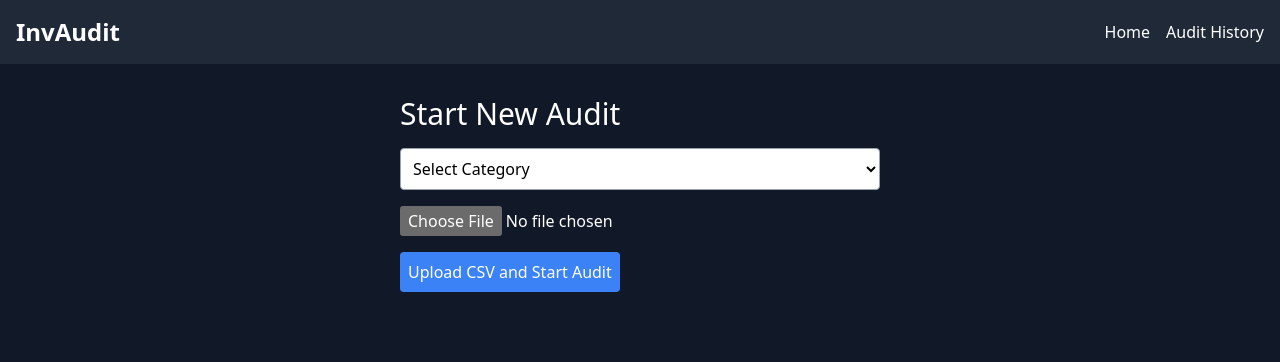
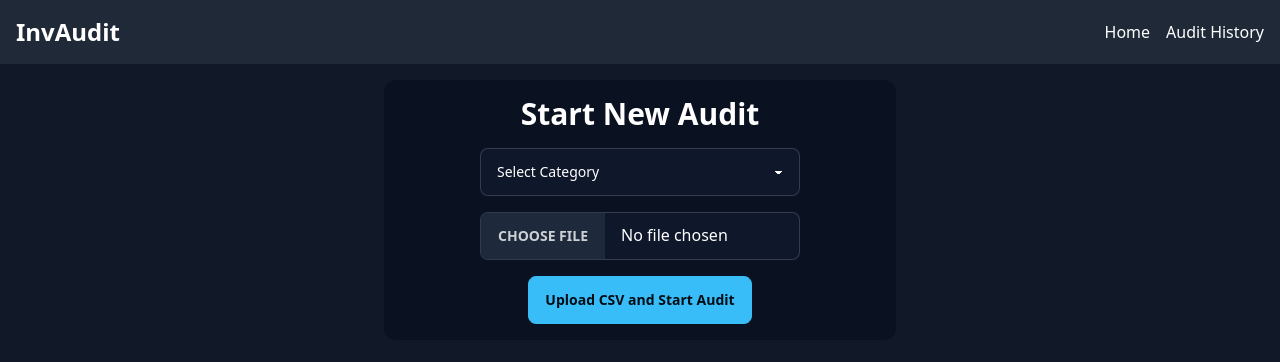
Before and after one commit to Forestbriggs/InvAudit, a React (Vite) app: page / in a window 1280 px wide. Shown: the top 362 px of the page. Built offline with nearby package versions, Linux system fonts and the light colour scheme.

Commit message:
refactored HomePage for daisyui and added validation for form input

```diff
--- a/src/pages/HomePage.tsx
+++ b/src/pages/HomePage.tsx
@@ -7,6 +7,13 @@ const HomePage: React.FC = () => {
     const navigate = useNavigate();
 
     const handleSubmit = async () => {
+        if (file === null) {
+
+            return;
+        } else if (category === '') {
+            return;
+        }
+
         const formData = new FormData();
         formData.append('file', file!);
         formData.append('category', category);
@@ -21,12 +28,12 @@ const HomePage: React.FC = () => {
     };
 
     return (
-        <div className="max-w-lg mx-auto p-4 bg-gray-900 text-white">
-            <h1 className="text-3xl">Start New Audit</h1>
+        <div className="max-w-lg mx-auto p-4 bg-base-300 rounded-xl flex flex-col justify-center items-center gap-4">
+            <h1 className="text-3xl font-semibold">Start New Audit</h1>
             <select
                 value={category}
                 onChange={(e) => setCategory(e.target.value)}
-                className="block w-full mt-4 p-2 text-black bg-white border border-gray-400 rounded"
+                className="select select-bordered w-full max-w-xs"
             >
                 <option disabled value="">Select Category</option>
                 <option value="WCS Supplements">Supplements</option>
@@ -36,12 +43,12 @@ const HomePage: React.FC = () => {
             </select>
             <input
                 type="file"
+                className="file-input file-input-bordered w-full max-w-xs"
                 onChange={(e) => setFile(e.target.files![0])}
-                className="block w-full mt-4"
             />
             <button
                 onClick={handleSubmit}
-                className="mt-4 p-2 bg-blue-500 text-white rounded"
+                className="btn btn-primary"
             >
                 Upload CSV and Start Audit
             </button>
```
